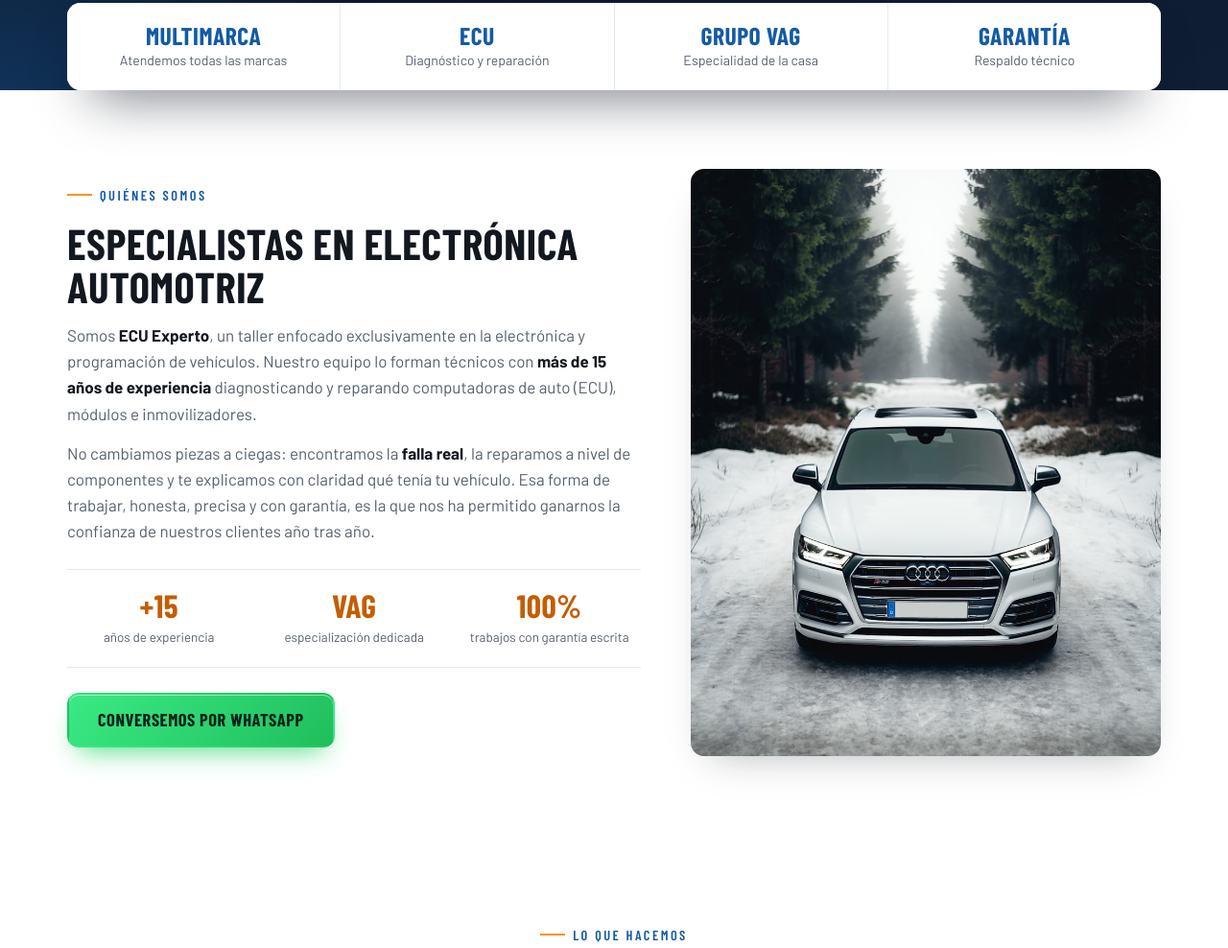
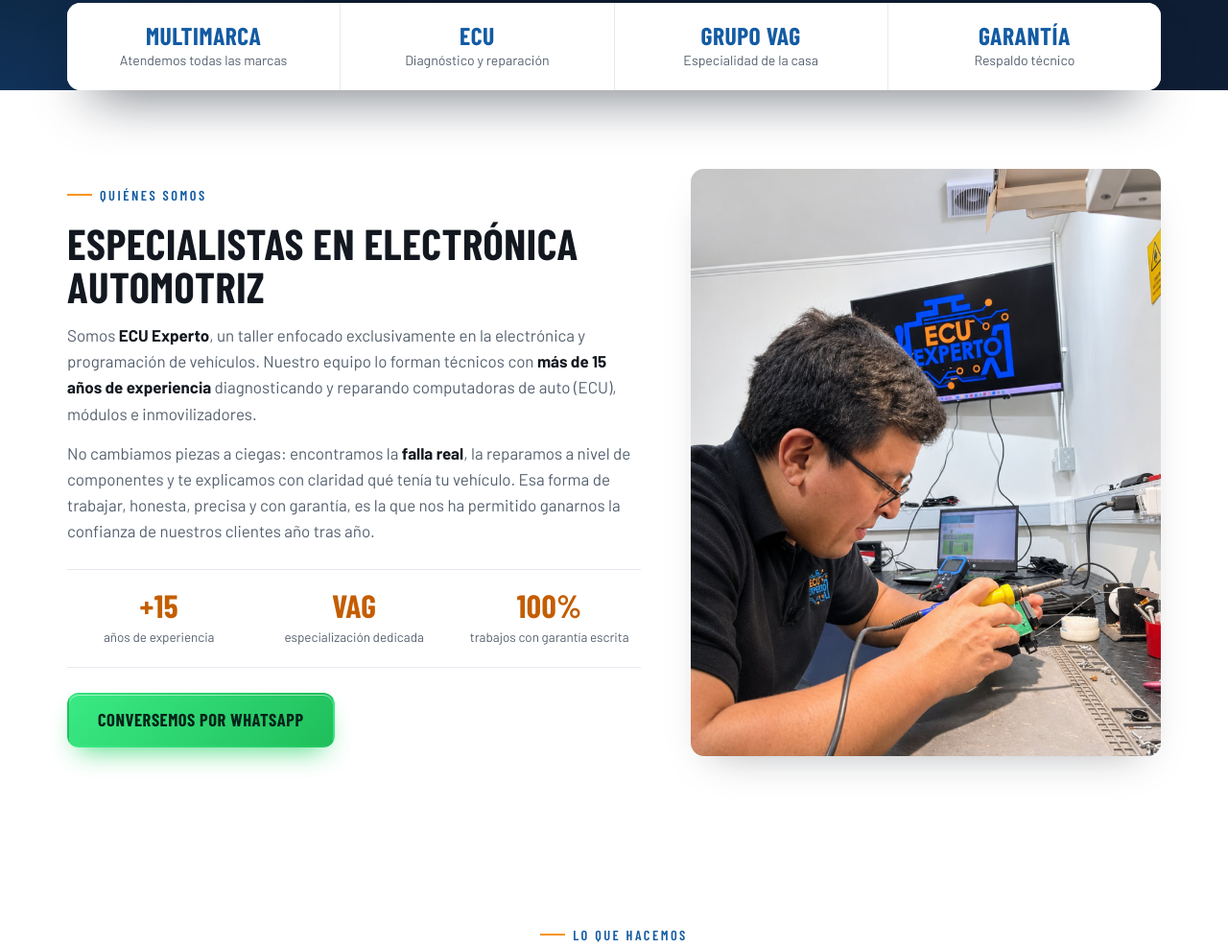
Before and after one commit to roxysantana1515-cell/ecuexperto, a plain HTML site: page index.html in a window 1280 px wide. Shown: the part 875-1863 px from the top of the page at 96% size. Drawn offline with nearby package versions, Linux system fonts and the light colour scheme.

Commit message:
Foto real del tecnico en la seccion Quienes somos
Co-Authored-By: Claude Sonnet 5.5 <noreply@anthropic.com>
Claude-Session: https://claude.ai/code/session_01Skvktk4vokH7WP7fnQB5QF

```diff
--- a/index.html
+++ b/index.html
@@ -130,7 +130,7 @@
         </div>
 
         <div class="about-media reveal">
-          <img src="img/audi-sq5.jpg" alt="Vehículo del Grupo VAG atendido en ECU Experto" loading="lazy" />
+          <img src="img/equipo.jpg" alt="Técnico de ECU Experto soldando una placa electrónica en el laboratorio, con el logo del taller en la pantalla" width="1600" height="2000" loading="lazy" />
         </div>
       </div>
     </section>
--- a/styles.css
+++ b/styles.css
@@ -234,7 +234,7 @@ ul{ list-style:none; }
 .stat span{ display:block; margin-top:6px; font-size:.84rem; color:var(--ink-2); }
 
 .about-media img{
-  width:100%; height:clamp(260px,60vw,460px); object-fit:cover;
+  width:100%; height:clamp(260px,60vw,460px); object-fit:cover; object-position:50% 45%;
   border-radius:var(--radius); box-shadow:var(--shadow);
 }
 
```
Also changed, not shown: img/equipo.jpg (added), 1 other file.
